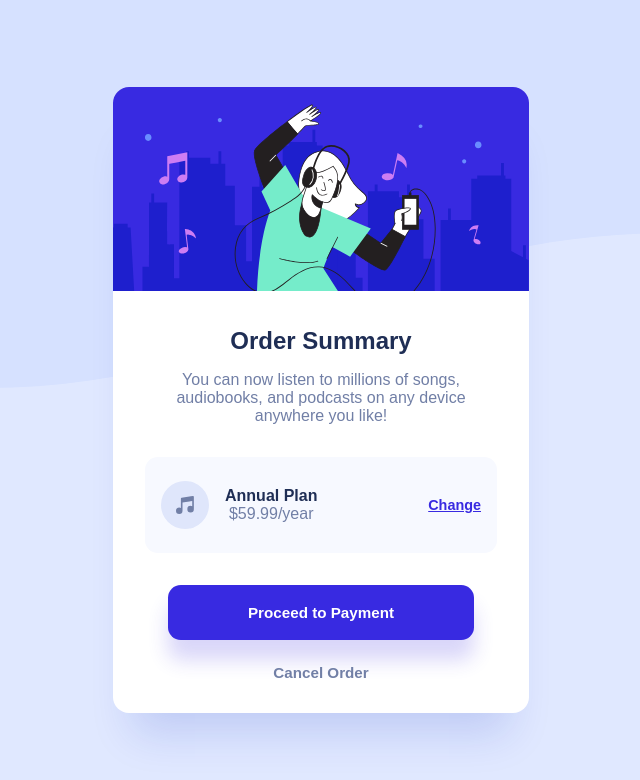
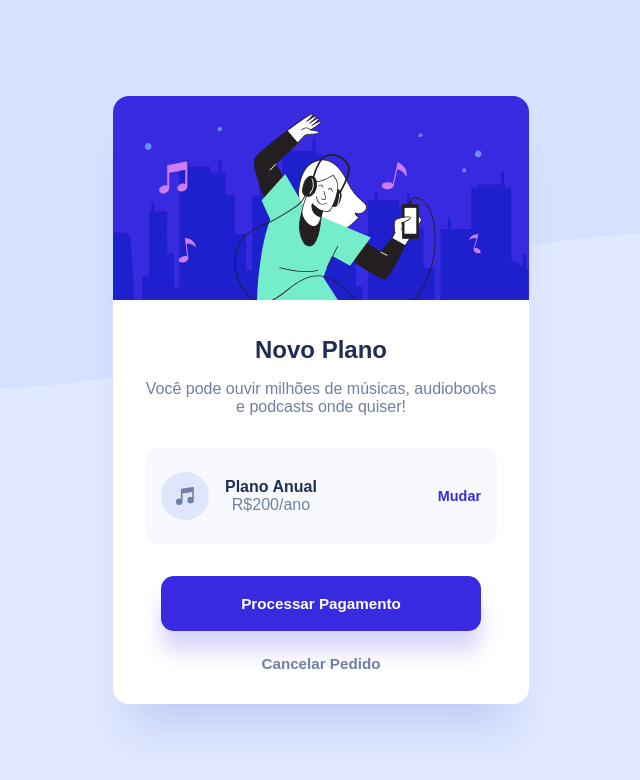
Before and after one commit to FernandoDevH/desafiofrontend, a plain HTML site: page index.html in a window 1280 px wide. Shown: the whole page, without its empty margins (319-959 px from the left). Drawn offline with Linux system fonts and the light colour scheme.

Commit message:
Alteração nos textos para português

```diff
--- a/index.html
+++ b/index.html
@@ -4,7 +4,7 @@
 <head>
   <meta charset="utf-8">
   <meta name="viewport" content="width=device-width">
-  <title>replit</title>
+  <title>Renovação de Planos</title>
   <link href="style.css" rel="stylesheet" type="text/css" />
 </head>
 
@@ -12,25 +12,24 @@
 	<main>
     <img src="images/illustration-hero.svg" alt="Hero Illustration">
     <section>
-      <h1>Order Summary</h1>
-      <span class="description">You can now listen to millions of songs, audiobooks, and podcasts on any
-        device anywhere you like!</span>
+      <h1>Novo Plano</h1>
+      <span class="description">Você pode ouvir milhões de músicas, audiobooks e podcasts onde quiser!</span>
 
       <div class="informations">
         <div class="music-price">
           <img src="images/icon-music.svg" alt="Music Icon">
           <div class="price">
-            <strong>Annual Plan</strong>
-            <span>$59.99/year</span>
+            <strong>Plano Anual</strong>
+            <span>R$200/ano</span>
           </div>
         </div>
-        <a href="#">Change</a>
+        <a href="#">Mudar</a>
       </div>
 
       <a href="https://google.com.br" target="_blank">
-        <button type="button">Proceed to Payment</button>
+        <button type="button">Processar Pagamento</button>
       </a>
-      <a href="#" id="cancel-order">Cancel Order</a>
+      <a href="#" id="cancel-order">Cancelar Pedido</a>
     </section>
   </main>
 
--- a/style.css
+++ b/style.css
@@ -37,7 +37,9 @@
     height: 100%;
     width: 100%;
   }
-
+  a {
+		text-decoration: none;
+	}
   main h1 {
     font-size: 1.5rem;
     margin-top: 2rem;
```
